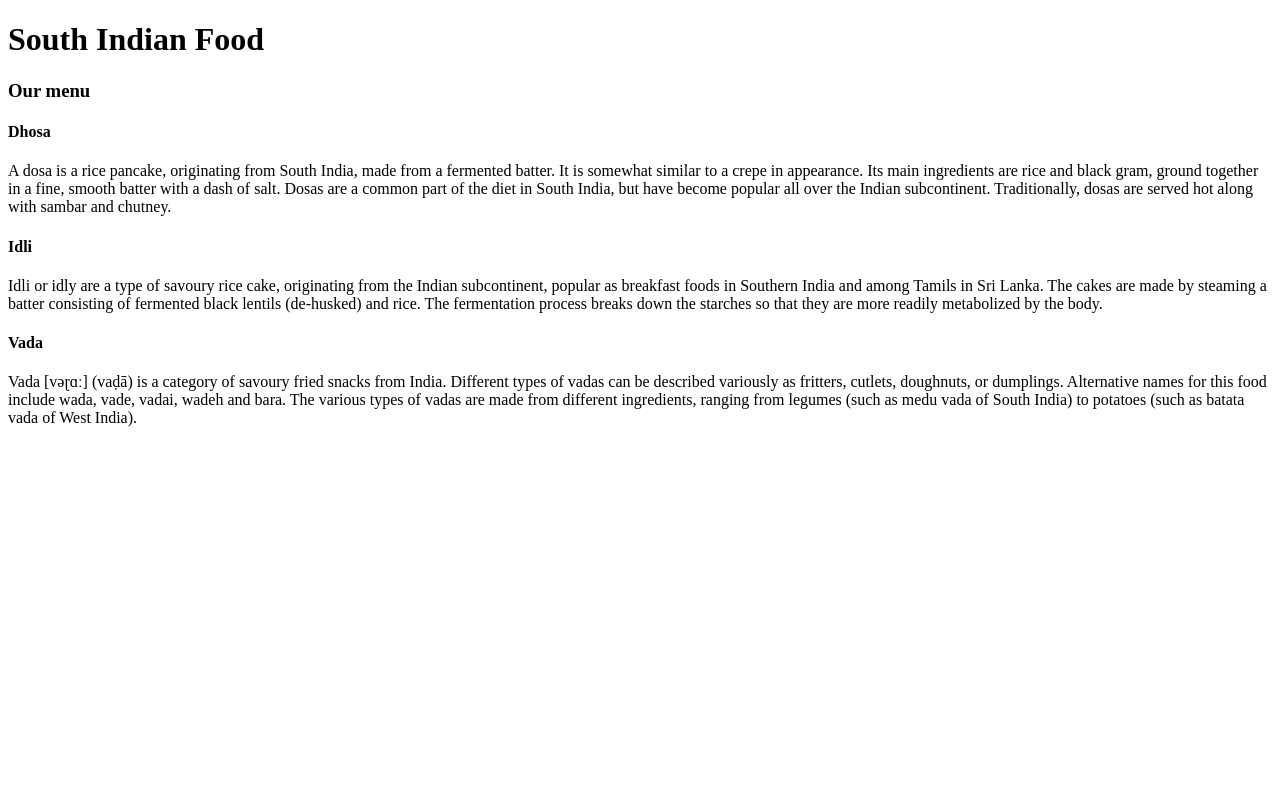
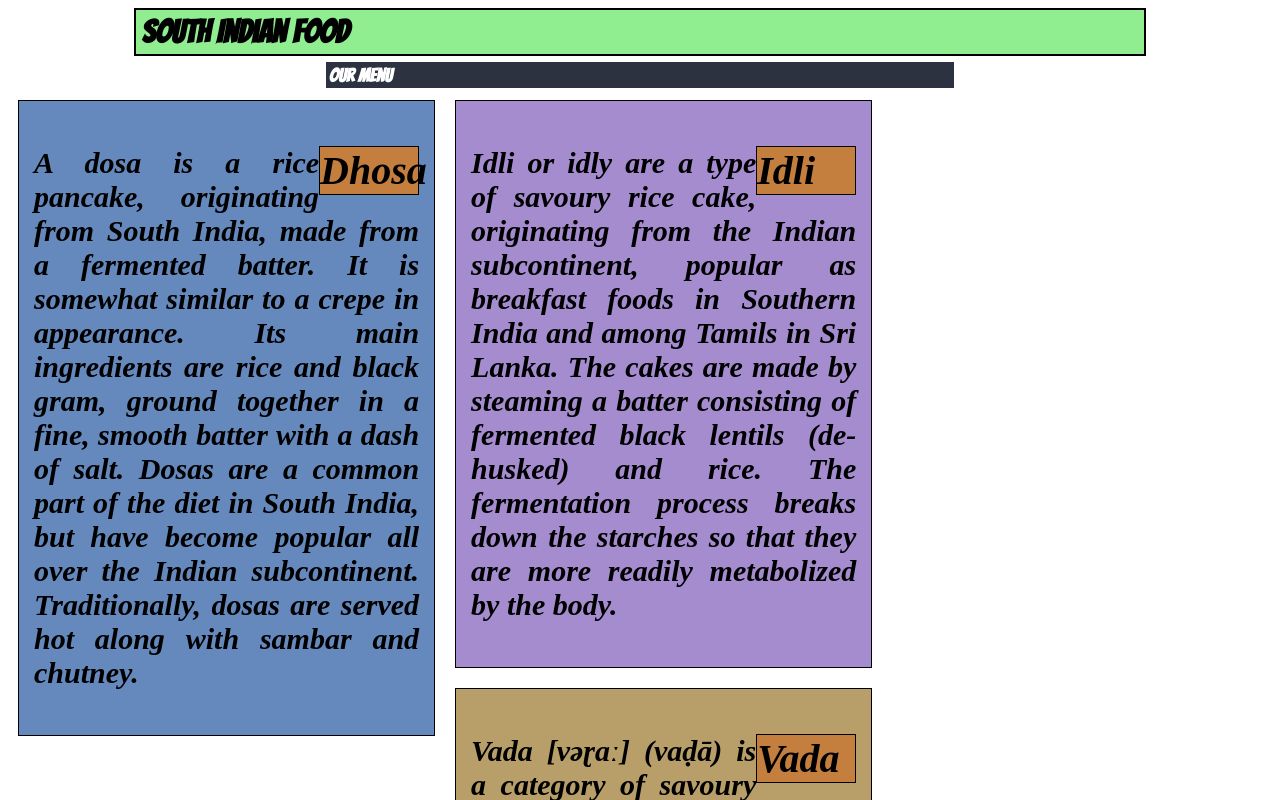
Before and after one commit to nilamagrawal/module_2_assignment, a plain HTML site: page Index.html in a window 1280 px wide. Shown: the top 800 px of the page. Drawn offline with Linux system fonts and the light colour scheme; a web font is replaced by a local one.

Commit message:
Update Index.html

```diff
--- a/Index.html
+++ b/Index.html
@@ -1,27 +1,34 @@
 <!doctype html>
-<html lang="en"">
+<html lang="en" ">
  <head>
   <meta charset="utf-8">
   <meta name="viewport" content="width=device-width, initial-scale=1">
   <meta http-equiv="X-UA-compatible" content="ie=edge">
-  <title>south indian restaurant</title>
+  <title>week 2 assignment</title>
   <link href="https://fonts.googleapis.com/css2?family=Libre+Caslon+Display&amp;display=swap" rel="stylesheet">
+  <link rel="stylesheet" href="style.css">
   <link href="https://fonts.googleapis.com/css2?family=Bangers&amp;display=swap" rel="stylesheet">
  </head>
  <body>
   <h1>South Indian Food</h1>
   <h3>Our menu </h3>
   <section id="sec-1" class="row col-lg-4 col-md-6 col-sd-12">
-   <h4>Dhosa</h4>
-   <p> A dosa is a rice pancake, originating from South India, made from a fermented batter. It is somewhat similar to a crepe in appearance. Its main ingredients are rice and black gram, ground together in a fine, smooth batter with a dash of salt. Dosas are a common part of the diet in South India, but have become popular all over the Indian subcontinent. Traditionally, dosas are served hot along with sambar and chutney. </p>
+   <div>
+    <h4 id="dh">Dhosa</h4>
+    <p class="element"> A dosa is a rice pancake, originating from South India, made from a fermented batter. It is somewhat similar to a crepe in appearance. Its main ingredients are rice and black gram, ground together in a fine, smooth batter with a dash of salt. Dosas are a common part of the diet in South India, but have become popular all over the Indian subcontinent. Traditionally, dosas are served hot along with sambar and chutney. </p>
+   </div>
   </section>
   <section id="sec-2" class="row col-lg-4 col-md-6 col-sd-12">
-   <h4>Idli</h4>
-   <p>Idli or idly are a type of savoury rice cake, originating from the Indian subcontinent, popular as breakfast foods in Southern India and among Tamils in Sri Lanka. The cakes are made by steaming a batter consisting of fermented black lentils (de-husked) and rice. The fermentation process breaks down the starches so that they are more readily metabolized by the body. </p>
+   <div>
+    <h4 id="il">Idli</h4>
+    <p class="element">Idli or idly are a type of savoury rice cake, originating from the Indian subcontinent, popular as breakfast foods in Southern India and among Tamils in Sri Lanka. The cakes are made by steaming a batter consisting of fermented black lentils (de-husked) and rice. The fermentation process breaks down the starches so that they are more readily metabolized by the body. </p>
+   </div>
   </section>
   <section id="sec-3" class="row col-lg-4 col-md-12 col-sd-12">
-   <h4>Vada</h4>
-   <p>Vada [vəɽɑː] (vaḍā) is a category of savoury fried snacks from India. Different types of vadas can be described variously as fritters, cutlets, doughnuts, or dumplings. Alternative names for this food include wada, vade, vadai, wadeh and bara. The various types of vadas are made from different ingredients, ranging from legumes (such as medu vada of South India) to potatoes (such as batata vada of West India). </p>
+   <div>
+    <h4 id="vd">Vada</h4>
+    <p class="element">Vada [vəɽɑː] (vaḍā) is a category of savoury fried snacks from India. Different types of vadas can be described variously as fritters, cutlets, doughnuts, or dumplings. Alternative names for this food include wada, vade, vadai, wadeh and bara. The various types of vadas are made from different ingredients, ranging from legumes (such as medu vada of South India) to potatoes (such as batata vada of West India). </p>
+   </div>
   </section>
  </body>
 </html>
```
